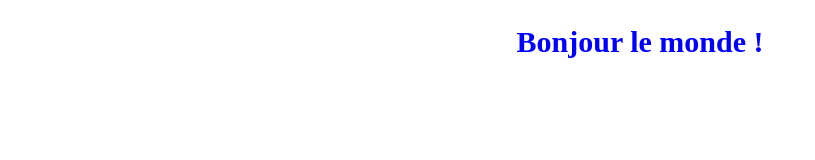
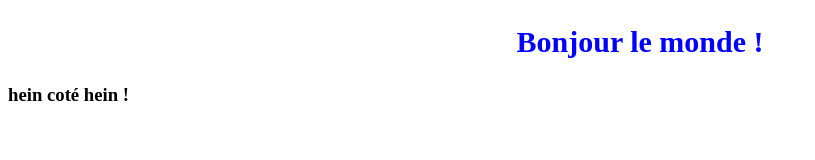
Before and after one commit to joel3-stack/Travail-GC, a plain HTML site: page index.html in a window 1280 px wide. Shown: the whole page, without its empty margins (0-815 px from the left). Drawn offline with Linux system fonts and the light colour scheme; files that its build step writes are made by us from their sources.

Commit message:
ajout d'un titre

```diff
--- a/index.html
+++ b/index.html
@@ -6,5 +6,6 @@
 </head>
 <body>
     <h2>Bonjour le monde !</h2>
+    <h3>hein coté hein !</h3>
 </body>
 </html>
```
